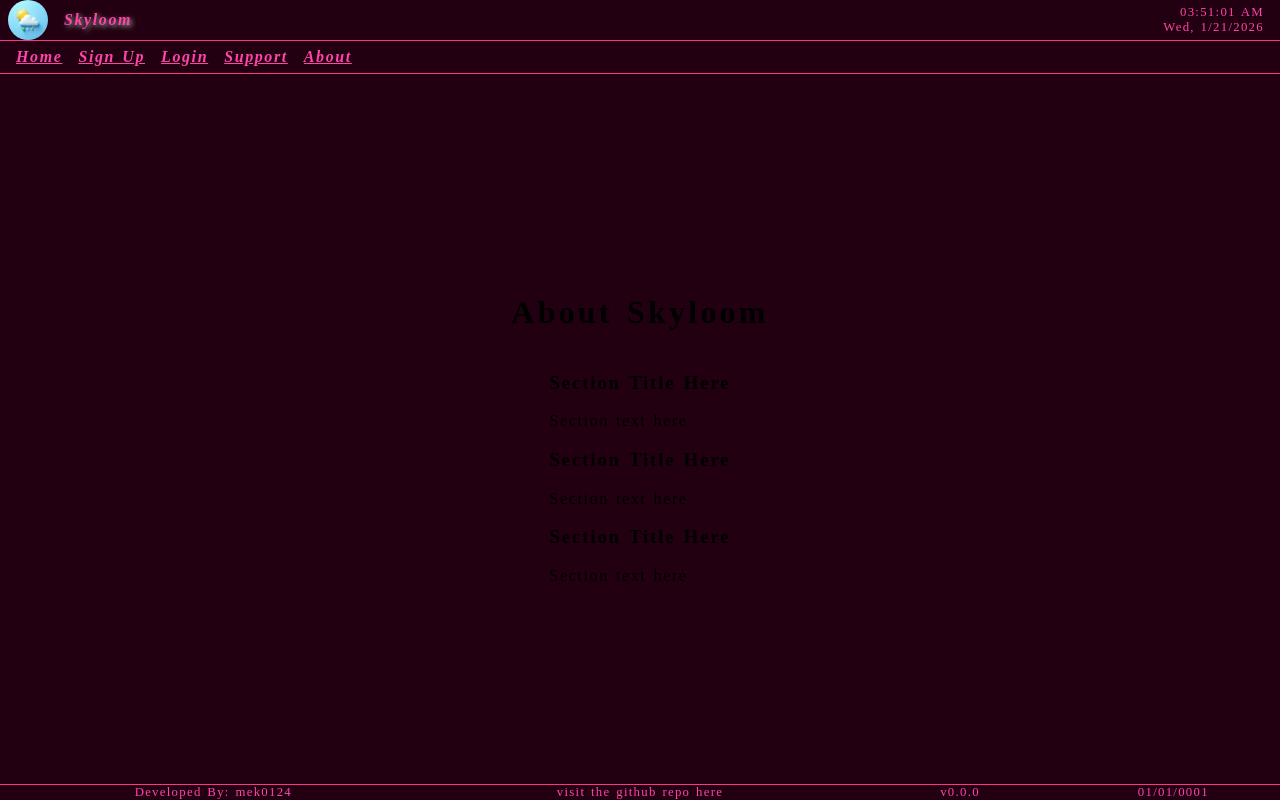
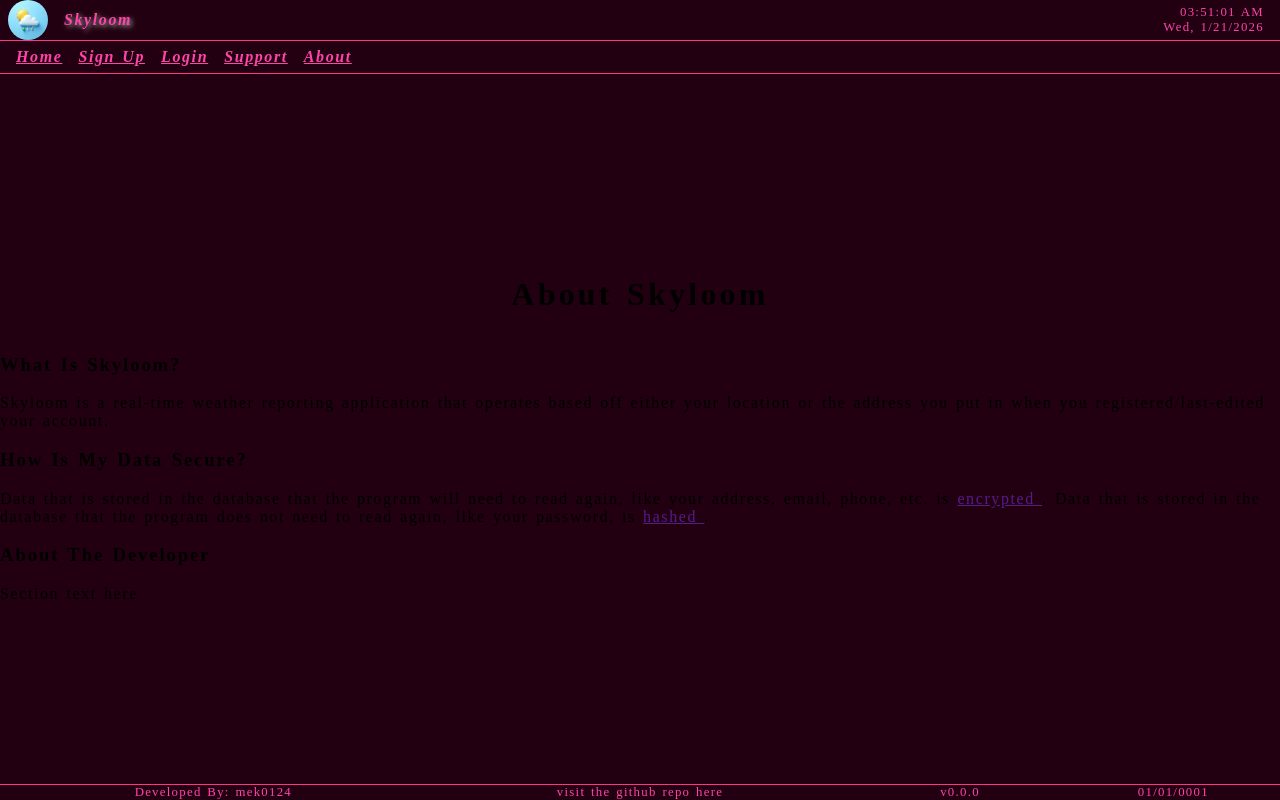
Before and after one commit to mek0124/skyloom, a Flask app: page /about in a window 1280 px wide. Run offline with Flask 3, Linux system fonts and the light colour scheme.

Commit message:
started screen

```diff
--- a/app/templates/about.html
+++ b/app/templates/about.html
@@ -23,13 +23,15 @@
         <section class="about-section">
           <div class="section-title-container">
             <h3 class="section-title">
-              Section Title Here
+              What Is Skyloom?
             </h3>
           </div>
 
           <div class="section-body-container">
             <span class="section-text">
-              Section text here
+              Skyloom is a real-time weather reporting application that
+              operates based off either your location or the address you
+              put in when you registered/last-edited your account.
             </span>
           </div>
         </section>
@@ -37,13 +39,27 @@
         <section class="about-section">
           <div class="section-title-container">
             <h3 class="section-title">
-              Section Title Here
+              How Is My Data Secure?
             </h3>
           </div>
 
           <div class="section-body-container">
             <span class="section-text">
-              Section text here
+              Data that is stored in the database that the
+              program will need to read again, like your address,
+              email, phone, etc. is
+              <a href="" class="about-link">
+                encrypted
+              </a>.
+            </span>
+
+            <span class="section-text">
+              Data that is stored in the database that the
+              program does not need to read again, like your password,
+              is
+              <a href="" class="about-link">
+                hashed
+              </a>.
             </span>
           </div>
         </section>
@@ -51,11 +67,27 @@
         <section class="about-section">
           <div class="section-title-container">
             <h3 class="section-title">
-              Section Title Here
+              About The Developer
             </h3>
           </div>
 
           <div class="section-body-container">
+            <!--
+              build a nice section for the developer
+              container. The dev dictionary that is
+              passed comes with a list of languages and
+              years in that language as key, value pairs
+
+              {
+                "language": "",
+                "years": "",
+              }
+
+              so build a graph or some type of chart for
+              displaying the experience of the developer
+              and create a nice link button that goes
+              to the developers repo.
+             -->
             <span class="section-text">
               Section text here
             </span>
```
